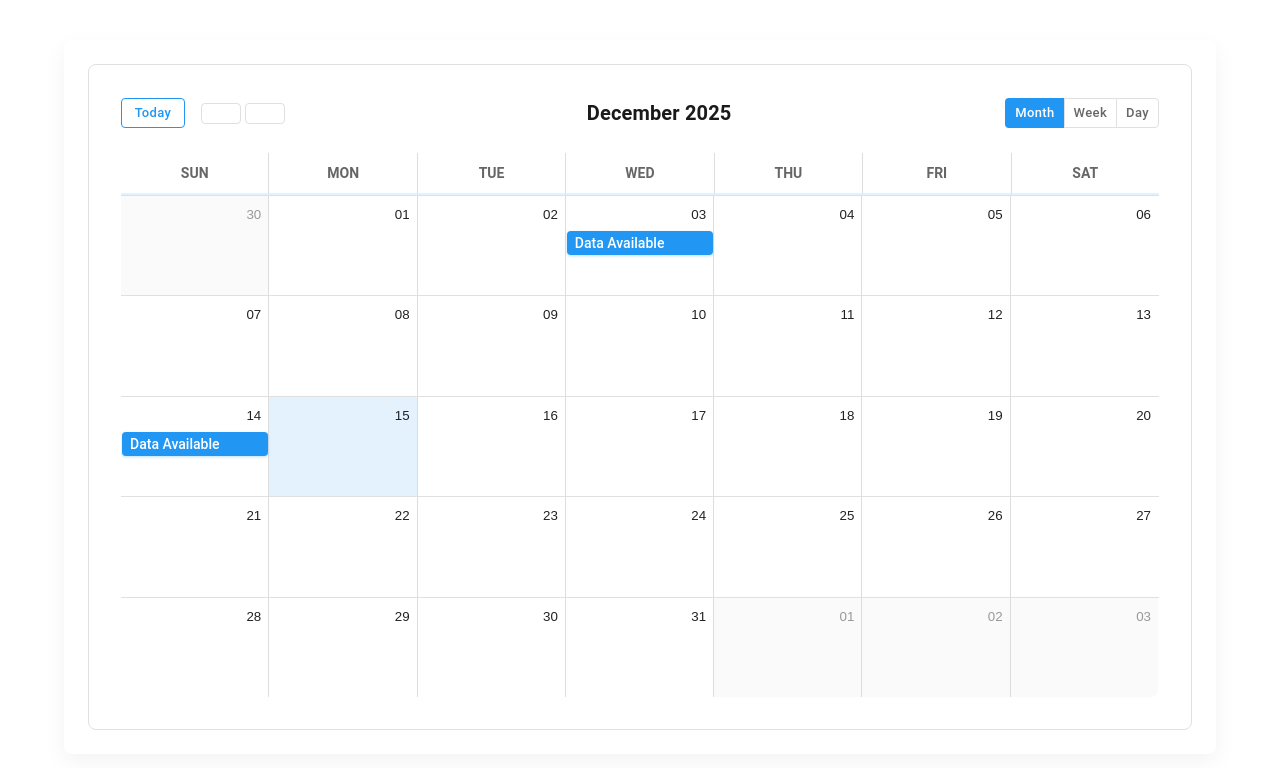
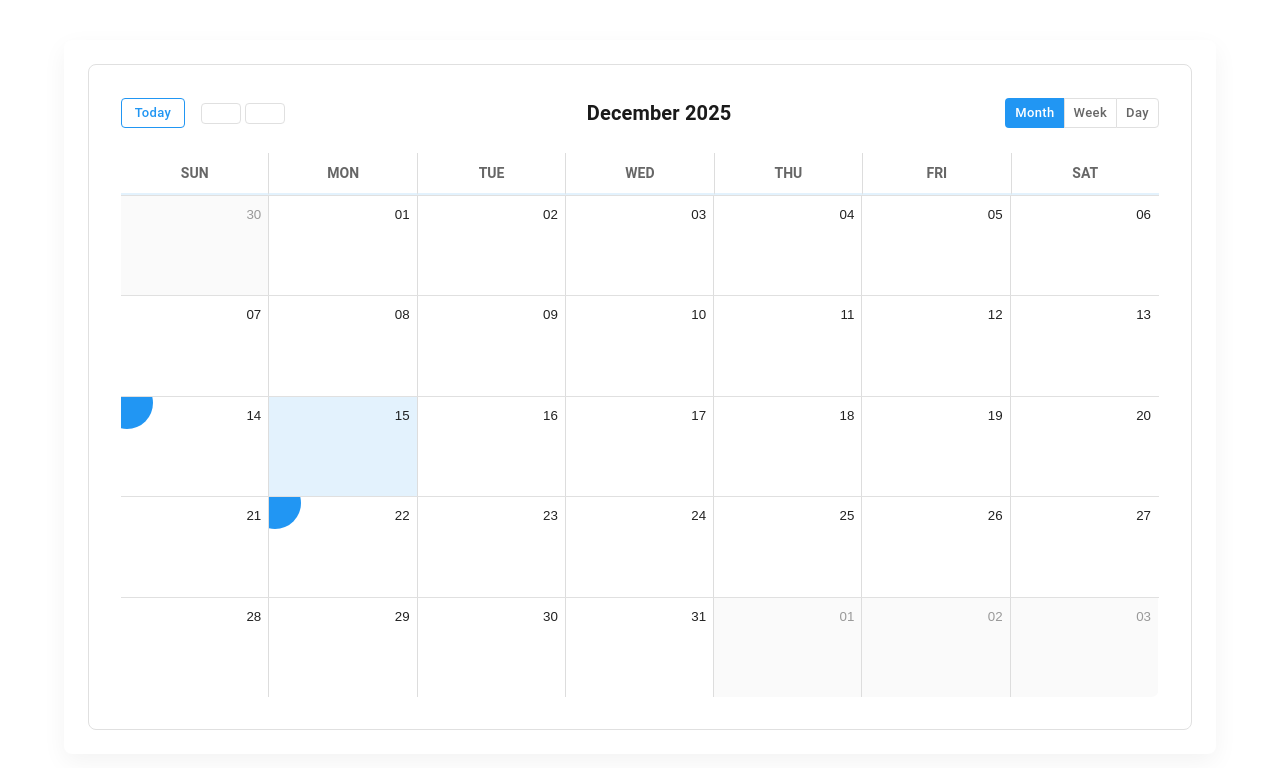
Before and after one commit to Saurabh-7196/react-big-calendar-dashboard, a React (Vite) app: page / in a window 1280 px wide. Shown: the top 768 px of the page. Built offline with nearby package versions, Linux system fonts and the light colour scheme; some icons are missing.

Commit message:
Add global styles for calendar data indicators

```diff
--- a/src/components/Calendar/CalenderView.jsx
+++ b/src/components/Calendar/CalenderView.jsx
@@ -27,13 +27,16 @@ const mapDataToEvents = (data) => {
 
   return Object.keys(data).map(dateStr => {
     const [day, month, year] = dateStr.split('-');
+
     return {
-      title: 'Data Available',
+      title: "",
       start: new Date(year, month - 1, day),
-      end: new Date(year, month - 1, day)
+      end: new Date(year, month - 1, day),
+      allDay: true,
     };
   });
 };
+
 
 const CalenderView = ({ onDateSelect }) => {
   const [view, setView] = useState('month');
@@ -290,16 +293,36 @@ const CalenderView = ({ onDateSelect }) => {
         components={{
           toolbar: CustomToolbar
         }}
+        eventPropGetter={() => ({
+  style: {
+    backgroundColor: "transparent",
+    border: "none",
+    padding: 0,
+  },
+})}
+
 dayPropGetter={(date) => {
-          if (selectedDate && format(date, "dd-MM-yyyy") === selectedDate) {
+  const formatted = format(date, "dd-MM-yyyy");
+  const hasData = calendarData?.[formatted];
+
+  if (selectedDate === formatted) {
     return {
+      className: hasData ? "has-data" : "",
       style: {
         backgroundColor: "#BBDEFB",
         border: "2px solid #2196F3",
+        borderRadius: "8px",
       },
     };
   }
+
+  if (hasData) {
+    return {
+      className: "has-data",
+    };
+  }
 }}
+
       />
     </Paper>
   );
--- a/src/components/Chart/BarChart.jsx
+++ b/src/components/Chart/BarChart.jsx
@@ -9,6 +9,8 @@ const BarChart = ({ data }) => {
   useLayoutEffect(() => {
     if (!data || data.length === 0) return;
 
+    const isMobile = window.innerWidth < 600;
+
     const root = am5.Root.new(chartRef.current);
     root.setThemes([am5themes_Animated.new(root)]);
 
@@ -19,11 +21,11 @@ const BarChart = ({ data }) => {
         panY: false,
         wheelX: "none",
         wheelY: "none",
-        paddingLeft: 0,
+        paddingLeft: isMobile ? 10 : 0,
       })
     );
 
-    // Cursor (tooltip crosshair)
+    // Cursor
     const cursor = chart.set(
       "cursor",
       am5xy.XYCursor.new(root, {})
@@ -32,7 +34,14 @@ const BarChart = ({ data }) => {
 
     // X Axis
     const xRenderer = am5xy.AxisRendererX.new(root, {
-      minGridDistance: 30,
+      minGridDistance: isMobile ? 15 : 30,
+    });
+
+    xRenderer.labels.template.setAll({
+      rotation: isMobile ? -45 : 0,
+      centerY: am5.p50,
+      centerX: am5.p50,
+      fontSize: isMobile ? 10 : 12,
     });
 
     xRenderer.grid.template.set("visible", false);
@@ -47,6 +56,10 @@ const BarChart = ({ data }) => {
 
     // Y Axis
     const yRenderer = am5xy.AxisRendererY.new(root, {});
+
+    yRenderer.labels.template.setAll({
+      fontSize: isMobile ? 10 : 12,
+    });
 
     yRenderer.grid.template.setAll({
       strokeDasharray: [2, 2],
@@ -85,8 +98,8 @@ const BarChart = ({ data }) => {
     series.data.setAll(data);
 
     // Animations
-    series.appear(1000);
-    chart.appear(1000, 100);
+    series.appear(800);
+    chart.appear(800, 100);
 
     return () => {
       root.dispose();
@@ -96,7 +109,10 @@ const BarChart = ({ data }) => {
   return (
     <div
       ref={chartRef}
-      style={{ width: "100%", height: "400px" }}
+      style={{
+        width: "100%",
+        height: window.innerWidth < 600 ? "280px" : "400px",
+      }}
     />
   );
 };
--- a/src/data/dummyData.js
+++ b/src/data/dummyData.js
@@ -23,7 +23,7 @@ const dummyData = {
     { user_3: 3 },
     { user_4: 4 }
   ],
-  "03-12-2025": [
+  "22-12-2025": [
     { user_1: 1 },
     { user_2: 2 },
     { user_3: 3 },
--- /dev/null
+++ b/src/index.css
@@ -0,0 +1,16 @@
+/* Calendar cell that has data */
+.has-data {
+    position: relative;
+    overflow: hidden;
+}
+
+.has-data::after {
+    content: "";
+    width: 52px;
+    height: 52px;
+    background-color: #2196f3;
+    border-radius: 50%;
+    position: absolute;
+    top: -20px;
+    left: -20px;
+}
--- a/src/main.jsx
+++ b/src/main.jsx
@@ -2,6 +2,7 @@ import { createRoot } from 'react-dom/client'
 import App from './App.jsx'
 import { Provider } from "react-redux";
 import { store } from "./app/store";
+import "./index.css";
 
 createRoot(document.getElementById('root')).render(
     <Provider store={store}>
```
Also changed, not shown: src/components/Calendar/calendarUtils.js (deleted, +0 -16 lines). Lines whose indentation alone changed are shown as unchanged.
